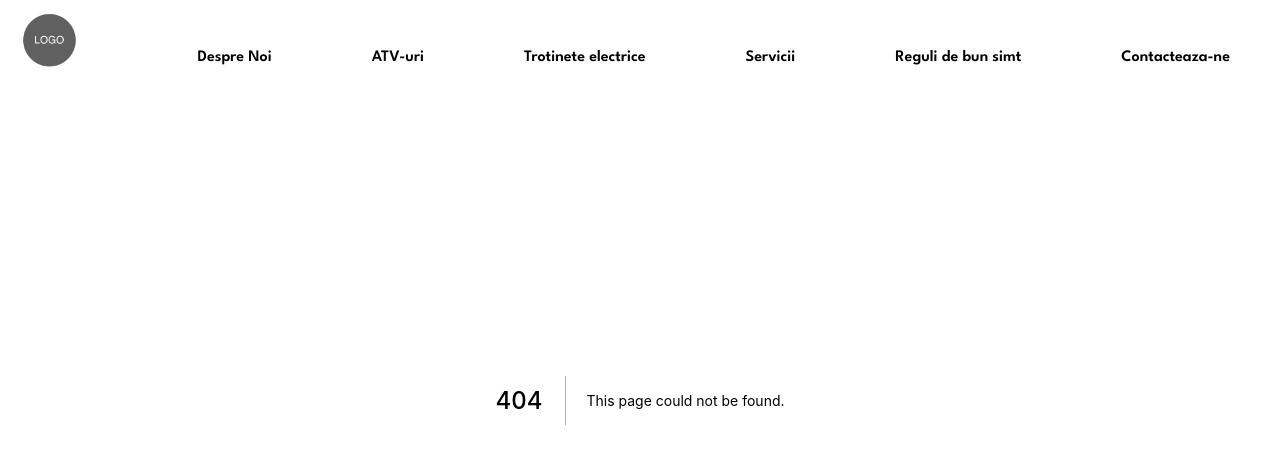
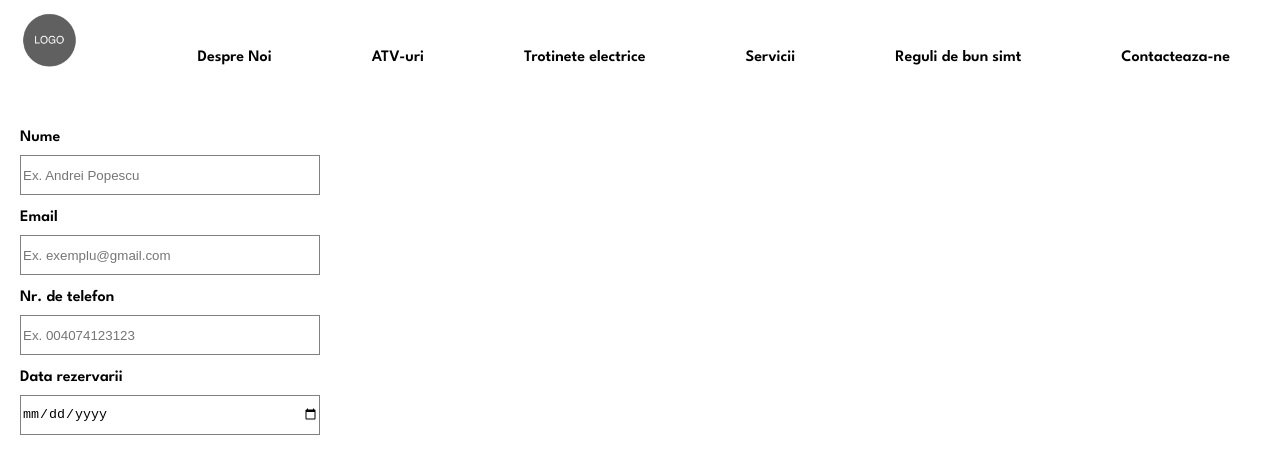
Before and after one commit to MercurA/atv-website, a Next.js app: page /contacts in a window 1280 px wide. Before the commit this address had no page. Shown: the top 474 px of the page. Built offline with nearby package versions, Linux system fonts and the light colour scheme.

Commit message:
added input

```diff
--- /dev/null
+++ b/components/inputs/Input.jsx
@@ -0,0 +1,12 @@
+import styles from './styles.module.scss'
+
+const Input = ({name, id, placeholder, handleOnChange, value, type="text"}) => {
+    return (
+        <div className={styles.inputContainer}>
+            <label htmlFor={id} className={styles.label}>{name}</label>
+            <input name={id} id={id} onChange={handleOnChange} placeholder={placeholder} className={styles.input} value={value} type={type}/>
+        </div>
+    )
+}
+
+export default Input
--- /dev/null
+++ b/components/inputs/styles.module.scss
@@ -0,0 +1,28 @@
+@import '../../constants/colors.scss';
+@import '../../constants/fonts.scss';
+
+// Input.jsx
+.inputContainer {
+    display: flex;
+    flex-direction: column;
+    width: 300px;
+    height: 80px;
+    font-family: $font_spartan;
+    .label {
+        font-weight: 600;
+        margin-bottom: 10px;
+    }
+    .input {
+        height: 40px;
+        border-radius: 0;
+        border: .5px solid grey;
+
+        &:focus {
+            outline: none !important;
+            border: 1px solid $brand_yellow !important;
+        }
+
+    }
+}
+
+// Textarea.jsx
--- a/constants/strings.js
+++ b/constants/strings.js
@@ -13,7 +13,16 @@ const strings_RO = {
     section_scooters: 'Trotinete electrice',
     section_services: 'Servicii',
     section_rules: 'Reguli de bun simt',
-    section_contact: 'Contacteaza-ne'
+    section_contact: 'Contacteaza-ne',
+    input: {
+        name: 'Nume',
+        email: 'Email',
+        noTelephone: 'Nr. de telefon',
+        resDate: 'Data rezervarii',
+        vehicle: 'Vehicul rezervat',
+        message: 'Mesaj'
+    }
+
 }
 
 export default strings_RO;
--- /dev/null
+++ b/pages/contacts.jsx
@@ -0,0 +1,25 @@
+import styles from './styles.module.scss'
+import Input from '../components/inputs/Input'
+import {useState} from 'react'
+import strings_RO from '../constants/strings'
+
+const Contacts = ({lang='RO'}) => {
+    const [formState, setFormState] = useState({})
+
+    const handleChange = (e) => {
+        setFormState({
+            ...formState,
+            [e.target.id]: e.target.value
+        })
+    }
+    return (
+        <div className={styles.container}>
+            <Input name={strings_RO.input.name} id={'name'} placeholder={'Ex. Andrei Popescu'} handleOnChange={handleChange}/>
+            <Input name={strings_RO.input.email} id={'email'} placeholder={'Ex. exemplu@gmail.com'} handleOnChange={handleChange}/>
+            <Input name={strings_RO.input.noTelephone} id={'telephone'} placeholder={'Ex. 004074123123'} handleOnChange={handleChange}/>
+            <Input name={strings_RO.input.resDate} id={'reservation'} placeholder={'Ex. zi/luna/an'} handleOnChange={handleChange} type={'date'}/>
+        </div>
+    )
+}
+
+export default Contacts
--- a/pages/styles.module.scss
+++ b/pages/styles.module.scss
@@ -1,3 +1,5 @@
+
+//index.js
 .mainContainer {
     height: 100vh;
     padding: 130px 20px 0px 20px;
@@ -13,3 +15,9 @@
 }
 
 }
+
+// Contacts.jsx
+.container{
+    height: 100vh;
+    padding: 130px 20px 0px 20px;
+}
```
Also changed, not shown: components/inputs/Textarea.jsx (added), pages/index.jsx (renamed from pages/index.js).
